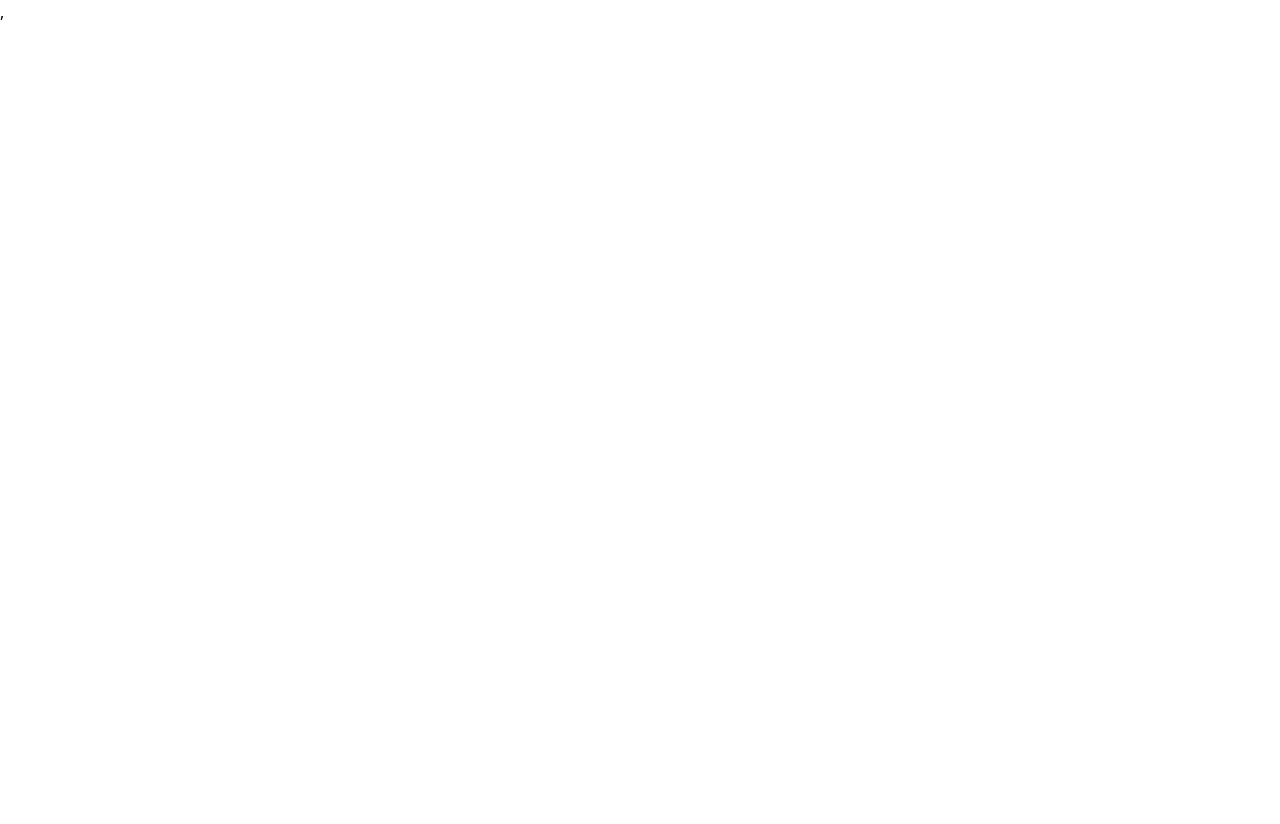
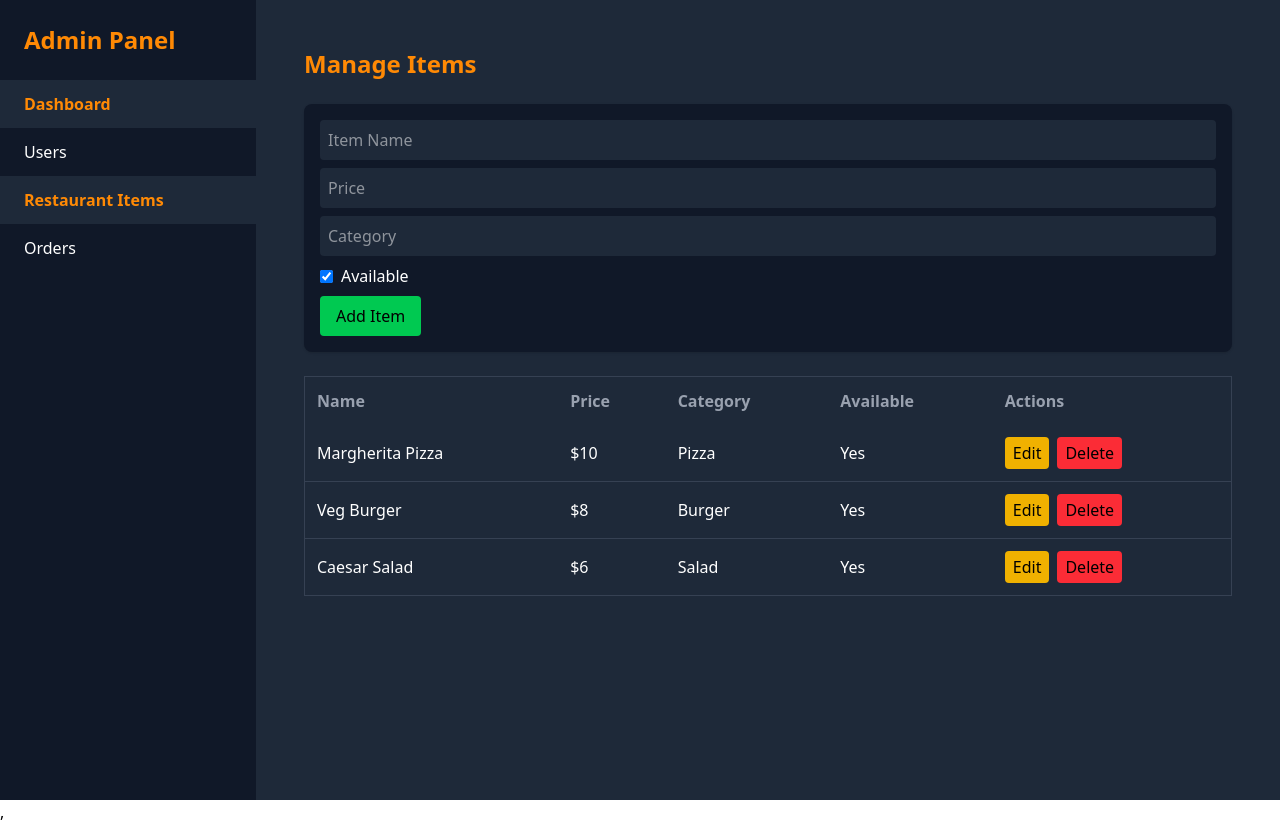
Before and after one commit to Code-with-Dinesh/Restro, a React app in the folder Frontend/: page /admin/restaurant-items in a window 1280 px wide. Before the commit this address had no page. Before the commit the page ends 800 px from the top, so only its background shows below. Built offline with nearby package versions, Linux system fonts and the light colour scheme; the HTML template or start-up script is replaced by a standard one.

Commit message:
feat: add admin management pages for users, orders, and items; update routing in App component

```diff
--- a/Frontend/src/App.jsx
+++ b/Frontend/src/App.jsx
@@ -7,7 +7,9 @@ import Home from './pages/Home'
 import Menu from './pages/Menu'
 import AdminLayout from './Layout/Adminlayout'
 import Dashboard from './pages/Dashboard'
-
+import Users from './pages/admin/Users'
+import Orders from './pages/admin/Orders'
+import Items from './pages/admin/Items'
 const App = () => {
   const role = "admin"
   return (
@@ -15,6 +17,9 @@ const App = () => {
 
       <Route path="/admin" element={<AdminLayout role={role}/>}>
          <Route index element={<Dashboard role={role}/>}/>
+         <Route path="/admin/orders" element={<Orders/>}/>
+         <Route path="/admin/restaurant-items" element={<Items/>}/>
+         <Route path="/admin/users" element={<Users/>}/>
       </Route>
       {/* Routes without MainLayout */}
       <Route path="/login" element={<Login />} />
--- /dev/null
+++ b/Frontend/src/pages/admin/Items.jsx
@@ -0,0 +1,143 @@
+import React, { useState } from "react";
+
+const initialItems = [
+  { id: 1, name: "Margherita Pizza", price: 10, category: "Pizza", available: true },
+  { id: 2, name: "Veg Burger", price: 8, category: "Burger", available: true },
+  { id: 3, name: "Caesar Salad", price: 6, category: "Salad", available: true },
+];
+
+export default function Items() {
+  const [items, setItems] = useState(initialItems);
+  const [form, setForm] = useState({ id: null, name: "", price: "", category: "", available: true });
+  const [isEditing, setIsEditing] = useState(false);
+
+  // Handle form change
+  const handleChange = (e) => {
+    const { name, value, type, checked } = e.target;
+    setForm({ ...form, [name]: type === "checkbox" ? checked : value });
+  };
+
+  // Add item
+  const handleAdd = () => {
+    if (!form.name || !form.price || !form.category) return alert("Fill all fields");
+    const newItem = { ...form, id: Date.now(), price: Number(form.price) };
+    setItems([...items, newItem]);
+    setForm({ id: null, name: "", price: "", category: "", available: true });
+  };
+
+  // Edit item
+  const handleEdit = (item) => {
+    setIsEditing(true);
+    setForm(item);
+  };
+
+  // Update item
+  const handleUpdate = () => {
+    setItems(items.map((i) => (i.id === form.id ? { ...form, price: Number(form.price) } : i)));
+    setIsEditing(false);
+    setForm({ id: null, name: "", price: "", category: "", available: true });
+  };
+
+  // Delete item
+  const handleDelete = (id) => {
+    setItems(items.filter((i) => i.id !== id));
+  };
+
+  return (
+    <div className="p-6 space-y-6">
+      <h1 className="text-2xl font-bold text-orange-400">Manage Items</h1>
+
+      {/* Form */}
+      <div className="bg-gray-900 p-4 rounded-lg shadow space-y-2">
+        <input
+          type="text"
+          name="name"
+          placeholder="Item Name"
+          value={form.name}
+          onChange={handleChange}
+          className="w-full p-2 rounded bg-gray-800 text-white"
+        />
+        <input
+          type="number"
+          name="price"
+          placeholder="Price"
+          value={form.price}
+          onChange={handleChange}
+          className="w-full p-2 rounded bg-gray-800 text-white"
+        />
+        <input
+          type="text"
+          name="category"
+          placeholder="Category"
+          value={form.category}
+          onChange={handleChange}
+          className="w-full p-2 rounded bg-gray-800 text-white"
+        />
+        <label className="flex items-center space-x-2">
+          <input
+            type="checkbox"
+            name="available"
+            checked={form.available}
+            onChange={handleChange}
+          />
+          <span>Available</span>
+        </label>
+        {isEditing ? (
+          <button onClick={handleUpdate} className="bg-orange-400 px-4 py-2 rounded text-black">
+            Update Item
+          </button>
+        ) : (
+          <button onClick={handleAdd} className="bg-green-500 px-4 py-2 rounded text-black">
+            Add Item
+          </button>
+        )}
+      </div>
+
+      {/* Items Table */}
+      <div className="overflow-x-auto">
+        <table className="min-w-full text-left border border-gray-700">
+          <thead>
+            <tr className="bg-gray-800 text-gray-400">
+              <th className="p-3">Name</th>
+              <th className="p-3">Price</th>
+              <th className="p-3">Category</th>
+              <th className="p-3">Available</th>
+              <th className="p-3">Actions</th>
+            </tr>
+          </thead>
+          <tbody>
+            {items.map((item) => (
+              <tr key={item.id} className="border-b border-gray-700 hover:bg-gray-800 transition">
+                <td className="p-3">{item.name}</td>
+                <td className="p-3">${item.price}</td>
+                <td className="p-3">{item.category}</td>
+                <td className="p-3">{item.available ? "Yes" : "No"}</td>
+                <td className="p-3 space-x-2">
+                  <button
+                    onClick={() => handleEdit(item)}
+                    className="bg-yellow-500 px-2 py-1 rounded text-black"
+                  >
+                    Edit
+                  </button>
+                  <button
+                    onClick={() => handleDelete(item.id)}
+                    className="bg-red-500 px-2 py-1 rounded text-black"
+                  >
+                    Delete
+                  </button>
+                </td>
+              </tr>
+            ))}
+            {items.length === 0 && (
+              <tr>
+                <td colSpan={5} className="p-3 text-center text-gray-400">
+                  No items found
+                </td>
+              </tr>
+            )}
+          </tbody>
+        </table>
+      </div>
+    </div>
+  );
+}
--- /dev/null
+++ b/Frontend/src/pages/admin/Orders.jsx
@@ -0,0 +1,9 @@
+import React from 'react'
+
+const Orders = () => {
+  return (
+    <div>Orders</div>
+  )
+}
+
+export default Orders
--- /dev/null
+++ b/Frontend/src/pages/admin/Users.jsx
@@ -0,0 +1,9 @@
+import React from 'react'
+
+const Users = () => {
+  return (
+    <div>Users</div>
+  )
+}
+
+export default Users
```
